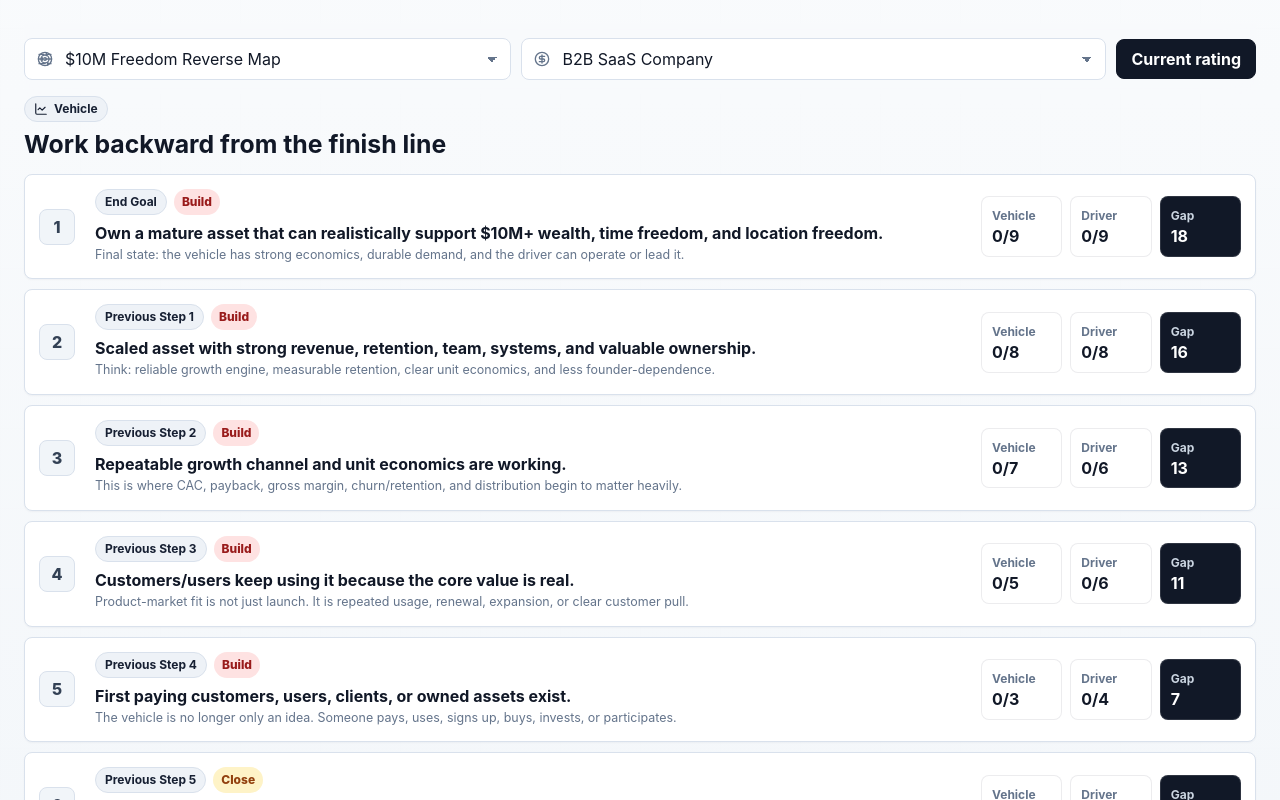
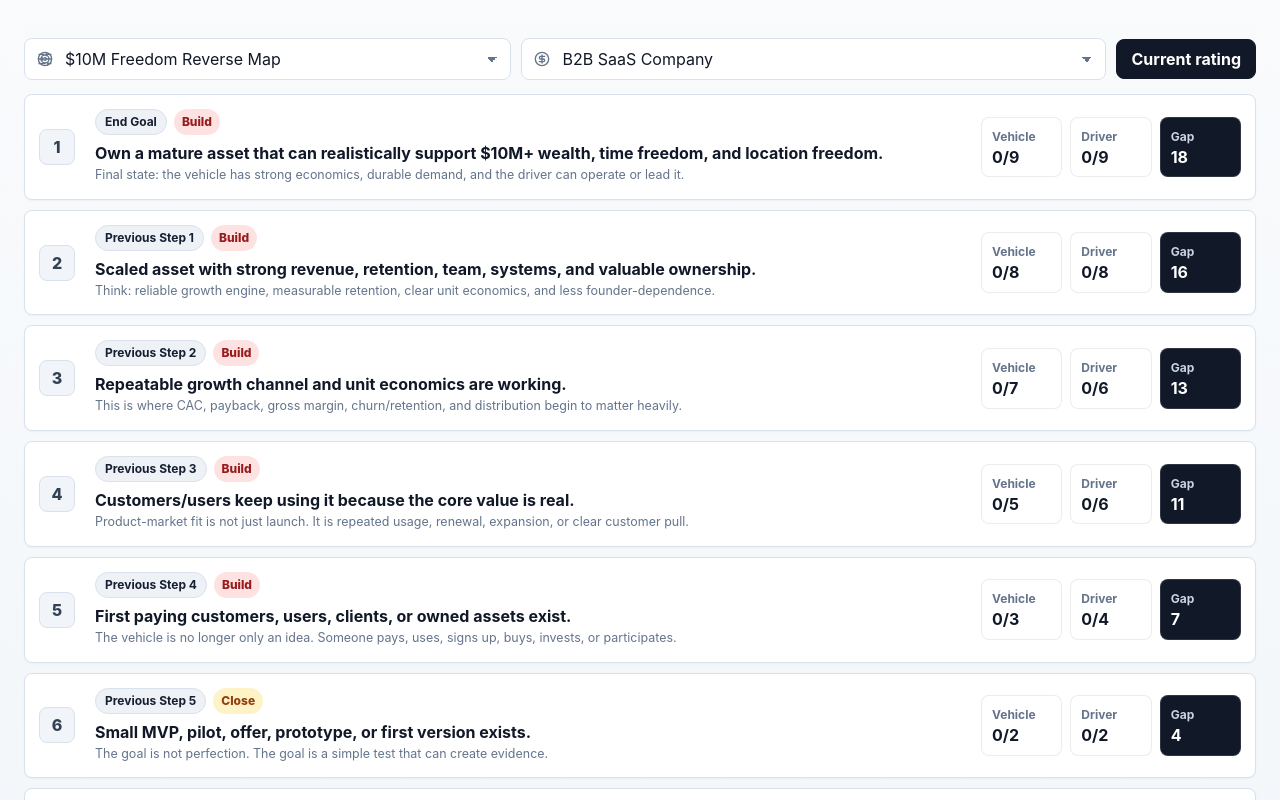
Before and after one commit to tusarimrananik/reverse, a Next.js app: page / in a window 1280 px wide. Shown: the top 800 px of the page. Built offline with nearby package versions, Linux system fonts and the light colour scheme.

Commit message:
sdfsdfsd

```diff
--- a/app/globals.css
+++ b/app/globals.css
@@ -558,24 +558,6 @@ body.sheet-open {
   color: #cbd5e1;
 }
 
-.current-rating-heading {
-  display: grid;
-  gap: 10px;
-  padding: 18px;
-  background: #ffffff;
-  border: 1px solid var(--border);
-  border-radius: var(--radius);
-}
-
-.current-rating-heading h2,
-.current-rating-heading p {
-  margin: 0;
-}
-
-.current-rating-heading p {
-  color: var(--muted-foreground);
-}
-
 .current-rating-sheet {
   overflow-y: auto;
 }
--- a/components/ReverseGoalMap.tsx
+++ b/components/ReverseGoalMap.tsx
@@ -6,7 +6,6 @@ import {
   ArrowUpRight,
   CircleDollarSign,
   HeartHandshake,
-  LineChart,
   SlidersHorizontal,
   Target,
 } from "lucide-react";
@@ -256,14 +255,6 @@ function CurrentRatingSheet({
     <Sheet open={open} onOpenChange={(nextOpen) => (!nextOpen ? onClose() : undefined)}>
       <SheetContent className="current-rating-sheet" onClose={onClose}>
         <div className="sheet-scroll">
-          <div className="current-rating-heading">
-            <Badge>
-              <SlidersHorizontal size={14} />
-              Current rating
-            </Badge>
-            <h2>Adjust your current state</h2>
-            <p>These ratings are saved locally and used to calculate the gaps for each reverse step.</p>
-          </div>
           <AttributeEditor title="Vehicle / System" attrs={path.vehicleAttrs} kind="vehicle" path={path} current={current} onChange={onChange} />
           <AttributeEditor title="Driver / Person" attrs={path.driverAttrs} kind="driver" path={path} current={current} onChange={onChange} />
         </div>
@@ -364,16 +355,6 @@ export default function ReverseGoalMap() {
 
       <section className="workspace-grid workspace-grid-single">
         <section className="timeline-panel">
-          <div className="section-heading">
-            <div>
-              <Badge>
-                <LineChart size={14} />
-                {goal.pathLabel}
-              </Badge>
-              <h2>Work backward from the finish line</h2>
-            </div>
-          </div>
-
           <div className="timeline-list">
             {goal.steps.map((step, originalIndex) => (
               <StepButton
```
